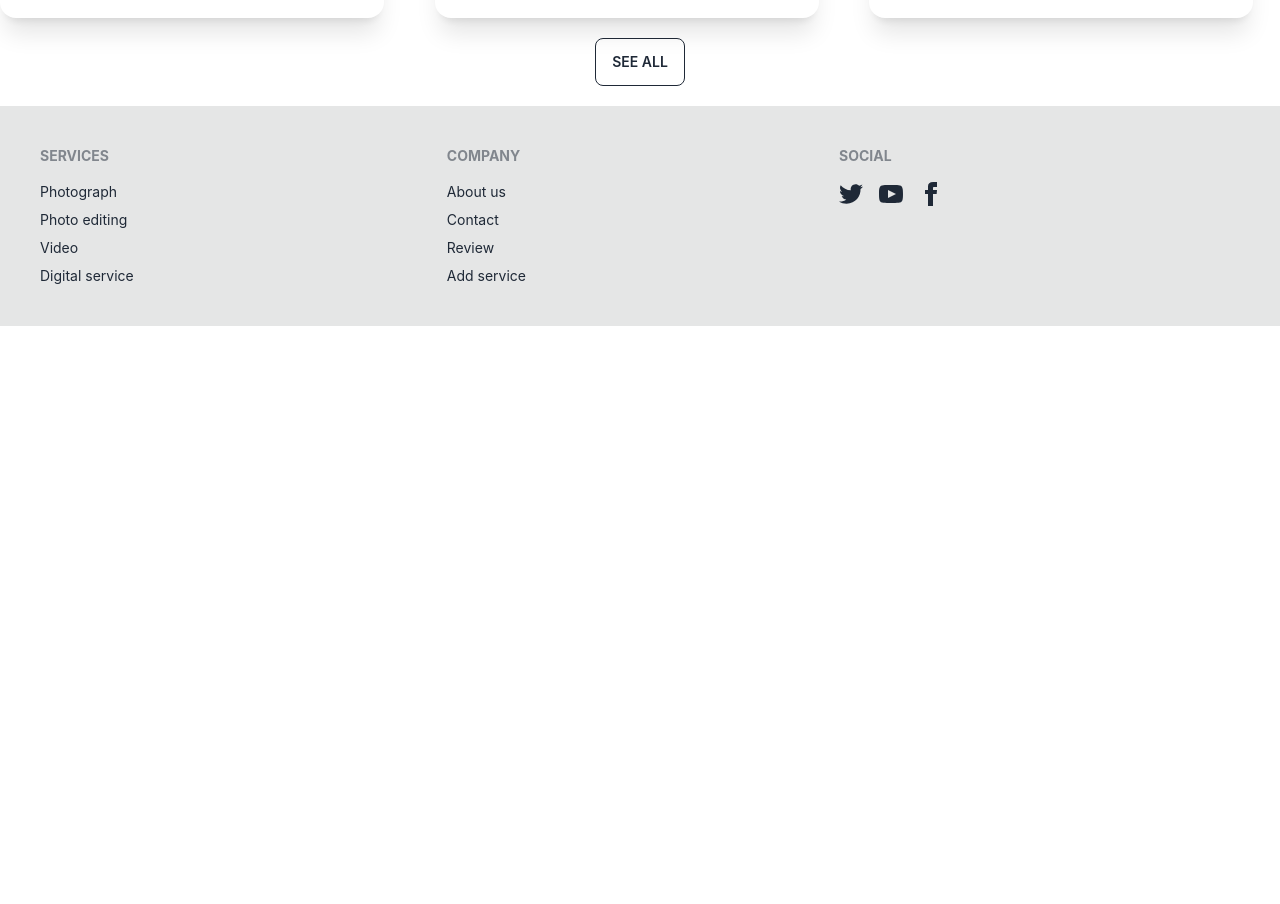
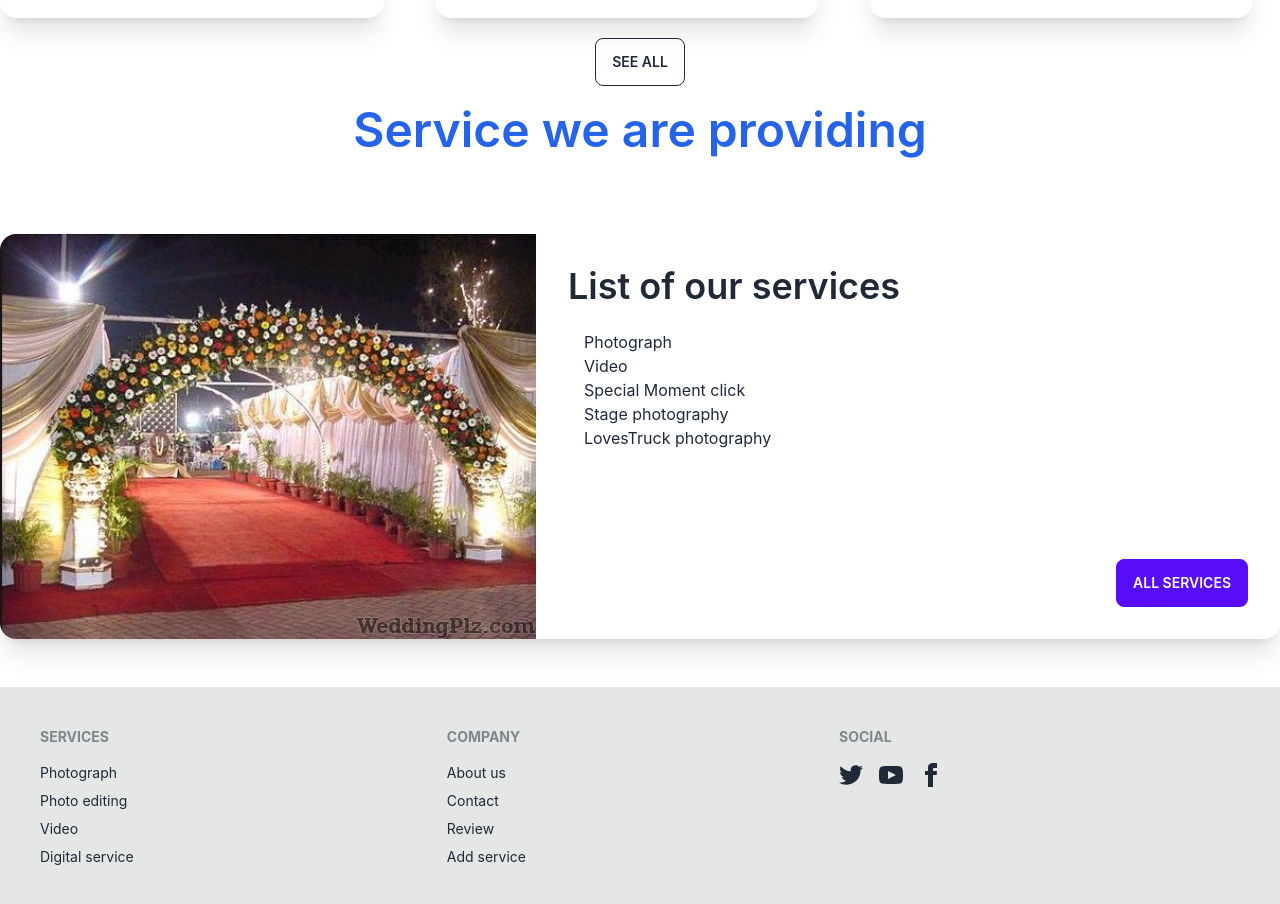
Before and after one commit to SayemAbdullah1/gratified-click-client, a React (Create React App) app: page / in a window 1280 px wide. Shown: the part 1382-2286 px from the top of the page. Before the commit the page ends 1708 px from the top, so only its background shows below. Built offline with nearby package versions, Linux system fonts and the light colour scheme; no server answers.

Commit message:
add a service providing in home page

```diff
--- a/src/Componants/pages/Home/Home.js
+++ b/src/Componants/pages/Home/Home.js
@@ -1,6 +1,7 @@
 import React from 'react';
 import Banner from '../Banner/Banner';
 import HomeServices from '../HomeServices/HomeServices';
+import ServiceProvide from './ServiceProvide';
 
 const Home = () => {
     return (
@@ -8,6 +9,7 @@ const Home = () => {
 
             <Banner></Banner>
             <HomeServices></HomeServices>
+            <ServiceProvide></ServiceProvide>
         </div>
     );
 };
--- /dev/null
+++ b/src/Componants/pages/Home/ServiceProvide.js
@@ -0,0 +1,32 @@
+import React from 'react';
+import img from '../../assets/pic/home.jpg'
+
+const ServiceProvide = () => {
+    return (
+
+        <div>
+            <h2 className=' mb-6 text-blue-600 text-5xl font-semibold text-center '>Service we are providing</h2>
+            <div className="card lg:card-side bg-base-100 shadow-xl mt-20 mb-12">
+                <figure><img src={img} alt="Album" /></figure>
+                <div className="card-body">
+                    <h2 className="card-title text-4xl font-semibold text-center">List of our services</h2>
+
+                    <p className='p-4 text-1xl'>
+                        <ul>
+                            <li>Photograph</li>
+                            <li>Video</li>
+                            <li>Special Moment click</li>
+                            <li>Stage photography</li>
+                            <li>LovesTruck photography</li>
+                        </ul>
+                    </p>
+                    <div className="card-actions justify-end">
+                        <button className="btn btn-primary">All services</button>
+                    </div>
+                </div>
+            </div>
+        </div>
+    );
+};
+
+export default ServiceProvide;
--- a/src/Componants/pages/Review/Review.js
+++ b/src/Componants/pages/Review/Review.js
@@ -35,6 +35,9 @@ const Review = () => {
     return (
         <div className="overflow-x-auto mt-5 mb-5">
             <h2 className=' mb-6 text-blue-600 text-5xl font-semibold text-center '>All reviews</h2>
+           {
+            reviews.service ?
+            <>
                         <table className="table table-zebra w-full">
 
                             <thead>
@@ -57,6 +60,12 @@ const Review = () => {
 
                             </tbody>
                         </table>
+            </>
+            :
+            <>
+                        <h2 className='mt-12 text-center text-red-600 text-5xl'>No Reviews were added!</h2>
+            </>
+           }
         </div>
     );
 };
```
Also changed, not shown: src/Componants/assets/pic/home.jpg (added). Lines whose indentation alone changed are shown as unchanged.
